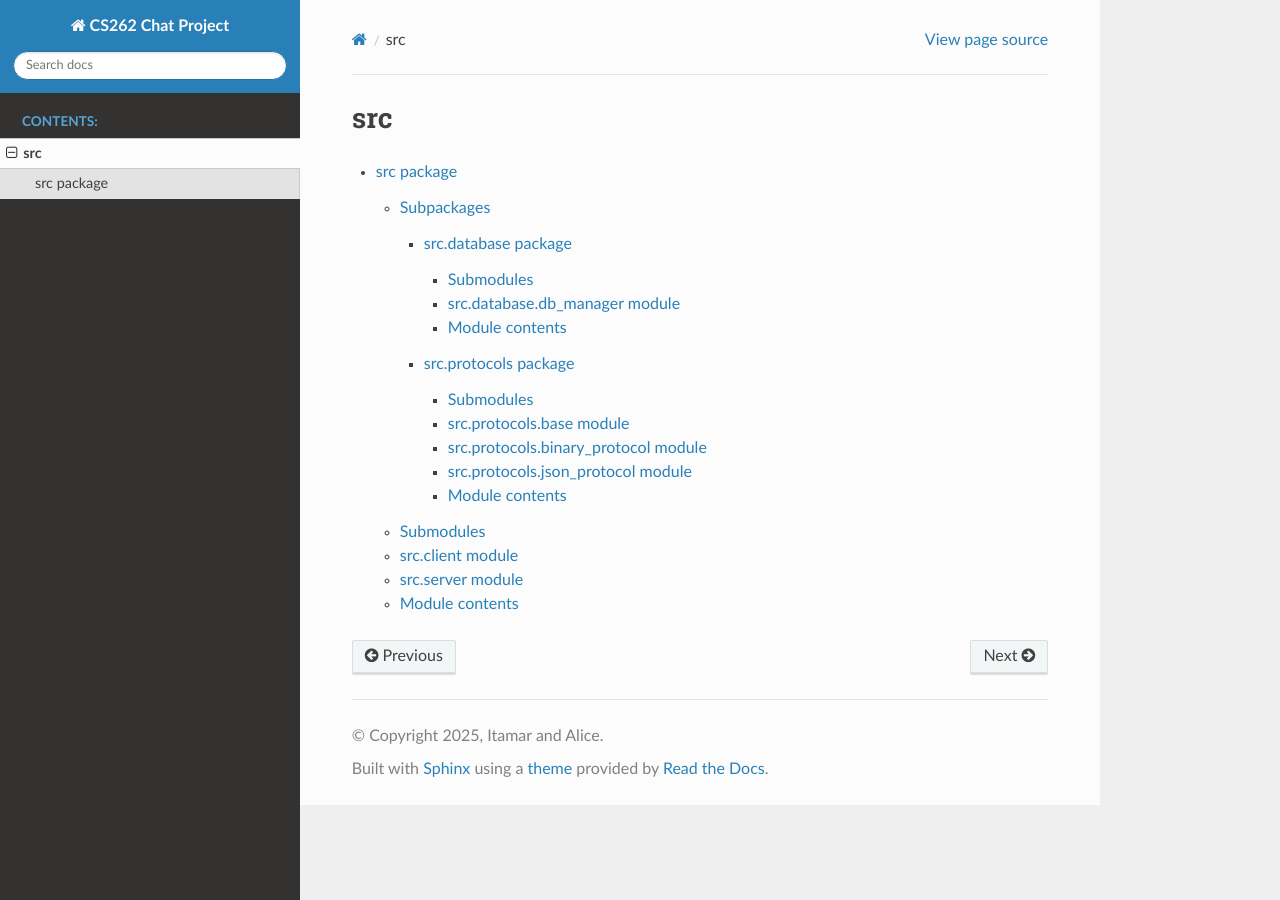
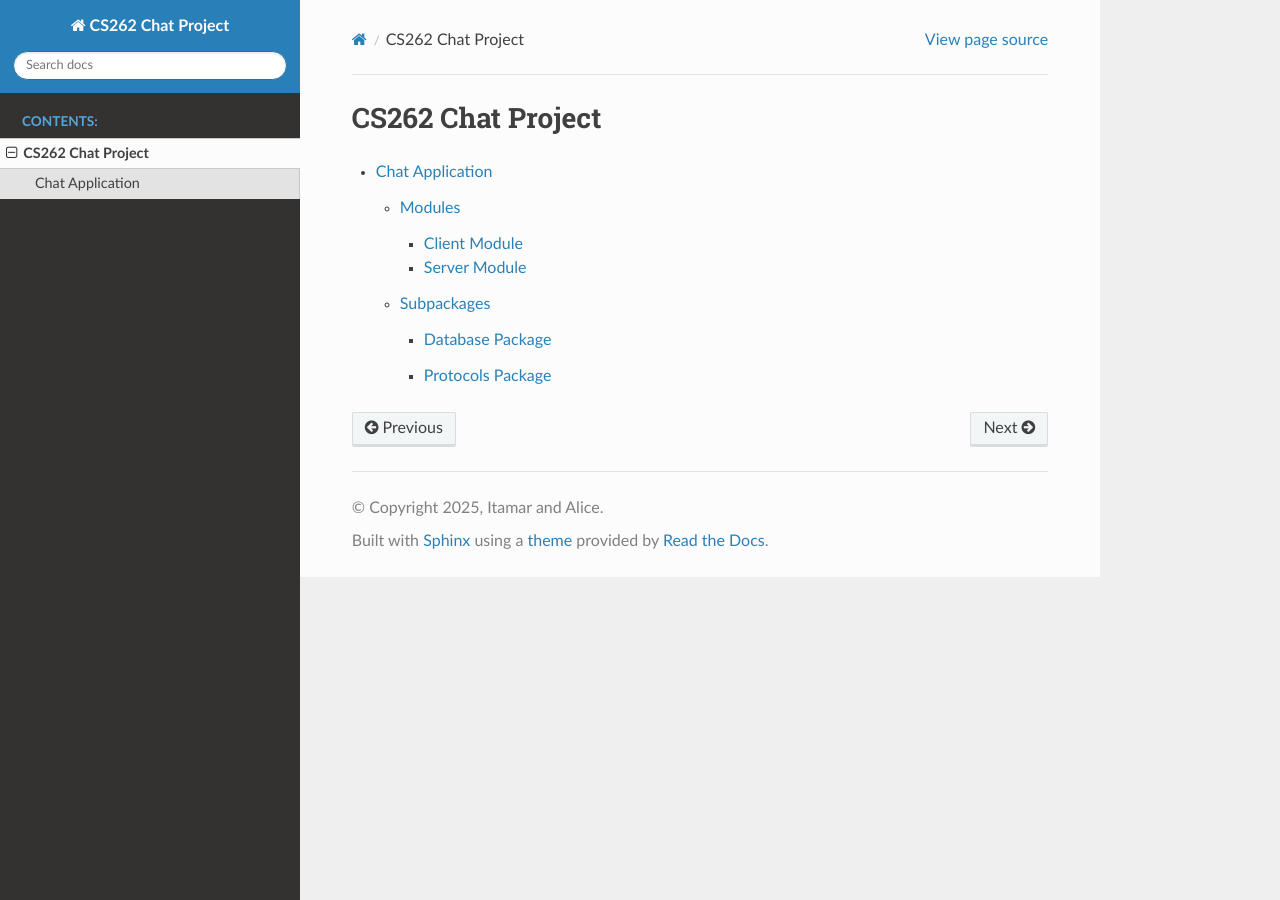
Before and after one commit to acheng257/cs2620, a Sphinx documentation site: the page built from docs/source/modules.rst, in a window 1280 px wide. Built offline with Sphinx 7.4.7 and the Read the Docs theme 3.1.0, drawn with Linux system fonts in a browser that asks for light colours; pages that are not in the unit, such as notebooks, are missing from menus.

Commit message:
Fix docs structure

```diff
--- /dev/null
+++ b/docs/source/chat.database.rst
@@ -0,0 +1,12 @@
+Database Package
+===============
+
+.. automodule:: src.database
+   :members:
+   :undoc-members:
+   :show-inheritance:
+
+.. toctree::
+   :maxdepth: 1
+
+   chat.database.db_manager
--- /dev/null
+++ b/docs/source/chat.protocols.rst
@@ -0,0 +1,14 @@
+Protocols Package
+================
+
+.. automodule:: src.protocols
+   :members:
+   :undoc-members:
+   :show-inheritance:
+
+.. toctree::
+   :maxdepth: 1
+
+   chat.protocols.base
+   chat.protocols.binary_protocol
+   chat.protocols.json_protocol
--- /dev/null
+++ b/docs/source/chat.rst
@@ -0,0 +1,20 @@
+Chat Application
+===============
+
+Modules
+-------
+
+.. toctree::
+   :maxdepth: 1
+
+   chat.client
+   chat.server
+
+Subpackages
+----------
+
+.. toctree::
+   :maxdepth: 4
+
+   chat.database
+   chat.protocols
--- a/docs/source/conf.py
+++ b/docs/source/conf.py
@@ -37,3 +37,13 @@ language = "en"
 
 html_theme = "sphinx_rtd_theme"
 html_static_path = ["_static"]
+
+# -- Options for autodoc extension ------------------------------------------
+autodoc_default_options = {
+    "member-order": "bysource",
+    "undoc-members": True,
+    "show-inheritance": True,
+}
+
+# Modify the module names to remove 'src' prefix
+modindex_common_prefix = ["src."]
--- a/docs/source/modules.rst
+++ b/docs/source/modules.rst
@@ -1,7 +1,7 @@
-src
-===
+CS262 Chat Project
+=================
 
 .. toctree::
    :maxdepth: 4
 
-   src
+   chat
```
Also changed, not shown: docs/source/chat.client.rst (added, +7 -0 lines), docs/source/chat.server.rst (added, +7 -0 lines).
